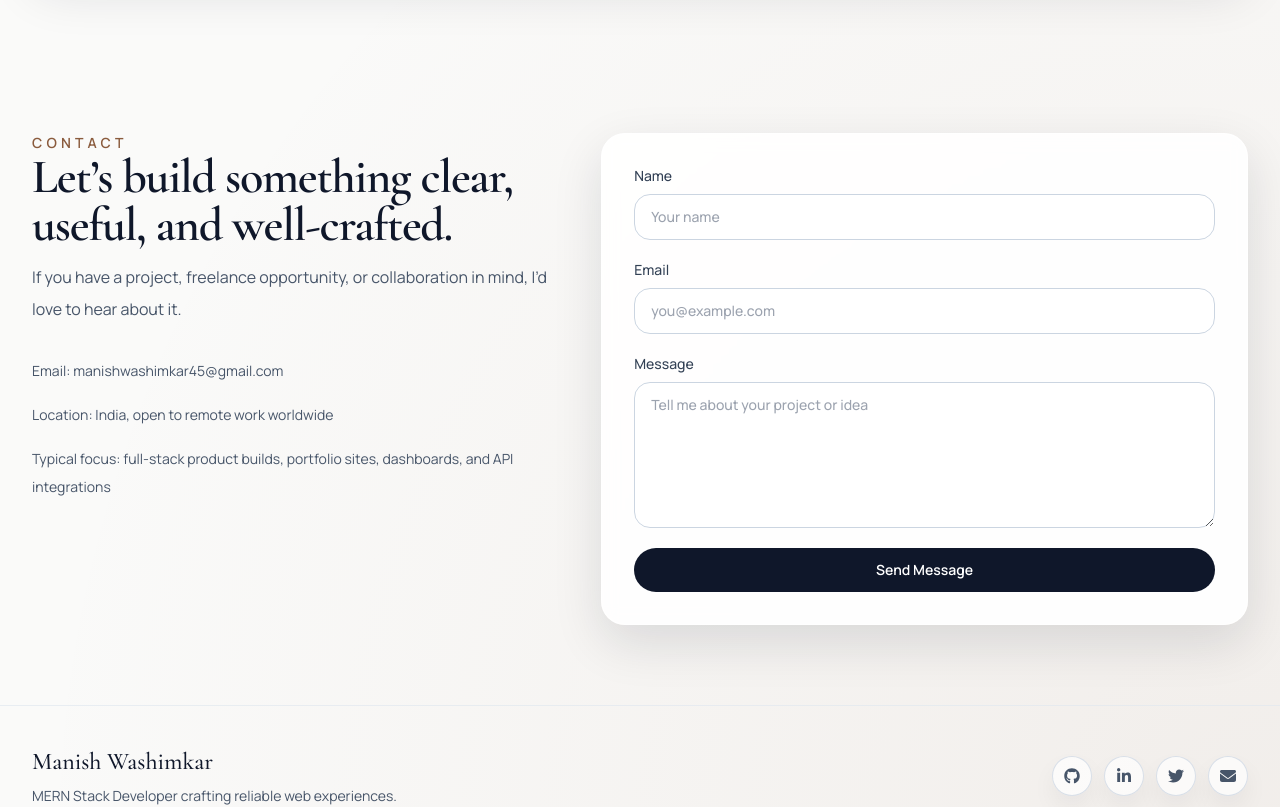
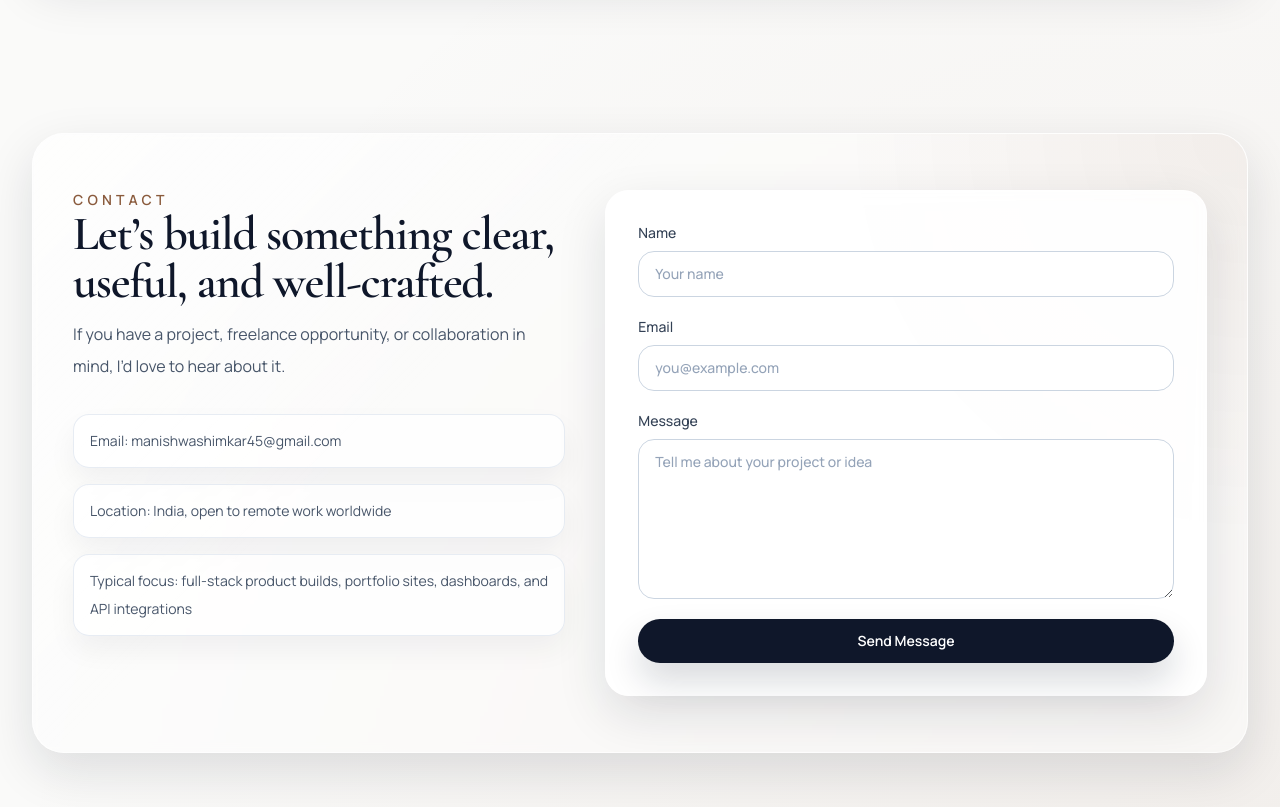
Before and after one commit to manishwashimkar/portfolio, a React (Vite) app in the folder frontend/: page / in a window 1280 px wide. Shown: the part 4000-4807 px from the top of the page. Built offline with nearby package versions, Linux system fonts and the light colour scheme; no server answers.

Commit message:
updated contat section

```diff
--- a/frontend/src/components/sections/ContactSection.jsx
+++ b/frontend/src/components/sections/ContactSection.jsx
@@ -9,24 +9,32 @@ const ContactSection = ({
   onChange,
   onSubmit,
 }) => (
-  <section id="contact" className="py-20">
-    <div className="section-shell grid gap-10 lg:grid-cols-[0.9fr_1.1fr]">
+  <section id="contact" className="py-14 sm:py-20">
+    <div className="section-shell grid gap-8 sm:gap-10 lg:grid-cols-[0.9fr_1.1fr]">
+      <div className="section-frame lg:col-span-2">
+        <div className="grid gap-8 lg:grid-cols-[0.9fr_1.1fr] lg:gap-10">
           <div>
             <SectionHeading
               eyebrow="Contact"
               title="Let’s build something clear, useful, and well-crafted."
               description="If you have a project, freelance opportunity, or collaboration in mind, I’d love to hear about it."
             />
-        <div className="mt-8 space-y-4 text-sm leading-7 text-slate-600 dark:text-slate-300">
-          <p>Email: manishwashimkar45@gmail.com</p>
-          <p>Location: India, open to remote work worldwide</p>
-          <p>Typical focus: full-stack product builds, portfolio sites, dashboards, and API integrations</p>
+            <div className="mt-6 space-y-3 text-sm leading-7 text-slate-600 dark:text-slate-300 sm:mt-8 sm:space-y-4">
+              <p className="rounded-2xl border border-slate-200/80 bg-white/75 px-4 py-3 shadow-[0_14px_28px_rgba(15,23,42,0.05)] dark:border-white/10 dark:bg-slate-900/55 dark:shadow-none">
+                Email: manishwashimkar45@gmail.com
+              </p>
+              <p className="rounded-2xl border border-slate-200/80 bg-white/75 px-4 py-3 shadow-[0_14px_28px_rgba(15,23,42,0.05)] dark:border-white/10 dark:bg-slate-900/55 dark:shadow-none">
+                Location: India, open to remote work worldwide
+              </p>
+              <p className="rounded-2xl border border-slate-200/80 bg-white/75 px-4 py-3 shadow-[0_14px_28px_rgba(15,23,42,0.05)] dark:border-white/10 dark:bg-slate-900/55 dark:shadow-none">
+                Typical focus: full-stack product builds, portfolio sites, dashboards, and API integrations
+              </p>
             </div>
           </div>
 
           <motion.form
             onSubmit={onSubmit}
-        className="glass-panel p-6 sm:p-8"
+            className="glass-panel p-5 shadow-[0_20px_44px_rgba(15,23,42,0.08)] sm:p-8 dark:shadow-none"
             initial={{ opacity: 0, y: 22 }}
             whileInView={{ opacity: 1, y: 0 }}
             viewport={{ once: true, amount: 0.25 }}
@@ -41,7 +49,7 @@ const ContactSection = ({
                   value={formData.name}
                   onChange={onChange}
                   placeholder="Your name"
-              className="rounded-2xl border border-slate-300 bg-white px-4 py-3 text-slate-900 outline-none transition focus:border-accent dark:border-white/10 dark:bg-slate-950 dark:text-white"
+                  className="premium-input"
                 />
                 {formErrors.name ? <span className="text-xs text-rose-500">{formErrors.name}</span> : null}
               </label>
@@ -54,7 +62,7 @@ const ContactSection = ({
                   value={formData.email}
                   onChange={onChange}
                   placeholder="you@example.com"
-              className="rounded-2xl border border-slate-300 bg-white px-4 py-3 text-slate-900 outline-none transition focus:border-accent dark:border-white/10 dark:bg-slate-950 dark:text-white"
+                  className="premium-input"
                 />
                 {formErrors.email ? <span className="text-xs text-rose-500">{formErrors.email}</span> : null}
               </label>
@@ -67,7 +75,7 @@ const ContactSection = ({
                   onChange={onChange}
                   rows="6"
                   placeholder="Tell me about your project or idea"
-              className="rounded-2xl border border-slate-300 bg-white px-4 py-3 text-slate-900 outline-none transition focus:border-accent dark:border-white/10 dark:bg-slate-950 dark:text-white"
+                  className="premium-input min-h-[160px] resize-y"
                 />
                 {formErrors.message ? <span className="text-xs text-rose-500">{formErrors.message}</span> : null}
               </label>
@@ -75,7 +83,7 @@ const ContactSection = ({
               <button
                 type="submit"
                 disabled={submitState.status === "loading"}
-            className="inline-flex items-center justify-center rounded-full bg-slate-900 px-6 py-3 text-sm font-semibold text-white transition hover:-translate-y-0.5 hover:bg-accent disabled:cursor-not-allowed disabled:opacity-70 dark:bg-white dark:text-slate-950"
+                className="premium-button-primary w-full disabled:cursor-not-allowed disabled:opacity-70 sm:w-auto"
               >
                 {submitState.status === "loading" ? "Sending..." : "Send Message"}
               </button>
@@ -96,6 +104,8 @@ const ContactSection = ({
             </div>
           </motion.form>
         </div>
+      </div>
+    </div>
   </section>
 );
 
```
Lines whose indentation alone changed are shown as unchanged.
